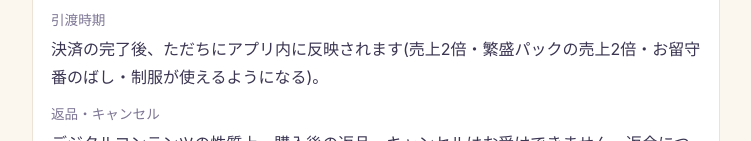
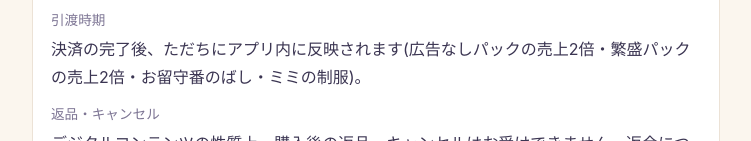
Before and after one commit to sjchsjch66-coder/sjchsjch66-coder.github.io, a plain HTML site: page panya/tokusho.html in a window 1280 px wide. Shown: the part 802-943 px from the top of the page, without its empty margins (264-1015 px from the left). Drawn offline with Linux system fonts and the light colour scheme.

Commit message:
パン屋: 特商法の引渡時期をアプリと同じ文に(商品の名前でそろえる)
Co-Authored-By: Claude Opus 5.5 <noreply@anthropic.com>

```diff
--- a/panya/tokusho.html
+++ b/panya/tokusho.html
@@ -19,4 +19,4 @@ nav ul{list-style:none;padding:0}nav li{margin:10px 0}nav a{display:block;backgr
 .shots{display:flex;gap:12px;overflow-x:auto;scroll-snap-type:x mandatory;padding:16px 16px 10px;margin:0 -16px}
 .shots img{width:min(402px,calc(100vw - 56px));height:auto;flex:none;border-radius:18px;scroll-snap-align:center;box-shadow:0 4px 0 var(--line)}
 </style></head>
-<body><main><header><a href="./">← ミミの世界のパン</a></header><h1>特定商取引法に基づく表記 | ミミの世界のパン</h1><div class="card"><dl><dt>販売事業者</dt><dd>CHIHIRO SHIRATA</dd><dt>運営責任者</dt><dd>CHIHIRO SHIRATA</dd><dt>所在地</dt><dd>請求があった場合には遅滞なく開示いたします。</dd><dt>電話番号</dt><dd>請求があった場合には遅滞なく開示いたします。</dd><dt>メールアドレス</dt><dd>sjch.sjch@icloud.com</dd><dt>販売価格</dt><dd>各商品の購入画面に表示する価格(税込)です。</dd><dt>販売数量</dt><dd>各商品の購入画面に表示します。</dd><dt>商品代金以外の必要料金</dt><dd>インターネット接続に必要な通信料は、お客様のご負担となります。</dd><dt>支払方法</dt><dd>App Store(Apple ID)による決済</dd><dt>支払時期</dt><dd>購入手続きの完了時に、Apple IDに登録されたお支払い方法で決済されます。</dd><dt>引渡時期</dt><dd>決済の完了後、ただちにアプリ内に反映されます(売上2倍・繁盛パックの売上2倍・お留守番のばし・制服が使えるようになる)。</dd><dt>返品・キャンセル</dt><dd>デジタルコンテンツの性質上、購入後の返品・キャンセルはお受けできません。返金についてはAppleの規定に従います。ただし、アプリの不具合により購入したアイテムが届かなかった場合などは、メールでお問い合わせください。</dd><dt>動作環境</dt><dd>iOS 15以降</dd></dl></div></main></body></html>
+<body><main><header><a href="./">← ミミの世界のパン</a></header><h1>特定商取引法に基づく表記 | ミミの世界のパン</h1><div class="card"><dl><dt>販売事業者</dt><dd>CHIHIRO SHIRATA</dd><dt>運営責任者</dt><dd>CHIHIRO SHIRATA</dd><dt>所在地</dt><dd>請求があった場合には遅滞なく開示いたします。</dd><dt>電話番号</dt><dd>請求があった場合には遅滞なく開示いたします。</dd><dt>メールアドレス</dt><dd>sjch.sjch@icloud.com</dd><dt>販売価格</dt><dd>各商品の購入画面に表示する価格(税込)です。</dd><dt>販売数量</dt><dd>各商品の購入画面に表示します。</dd><dt>商品代金以外の必要料金</dt><dd>インターネット接続に必要な通信料は、お客様のご負担となります。</dd><dt>支払方法</dt><dd>App Store(Apple ID)による決済</dd><dt>支払時期</dt><dd>購入手続きの完了時に、Apple IDに登録されたお支払い方法で決済されます。</dd><dt>引渡時期</dt><dd>決済の完了後、ただちにアプリ内に反映されます(広告なしパックの売上2倍・繁盛パックの売上2倍・お留守番のばし・ミミの制服)。</dd><dt>返品・キャンセル</dt><dd>デジタルコンテンツの性質上、購入後の返品・キャンセルはお受けできません。返金についてはAppleの規定に従います。ただし、アプリの不具合により購入したアイテムが届かなかった場合などは、メールでお問い合わせください。</dd><dt>動作環境</dt><dd>iOS 15以降</dd></dl></div></main></body></html>
```
